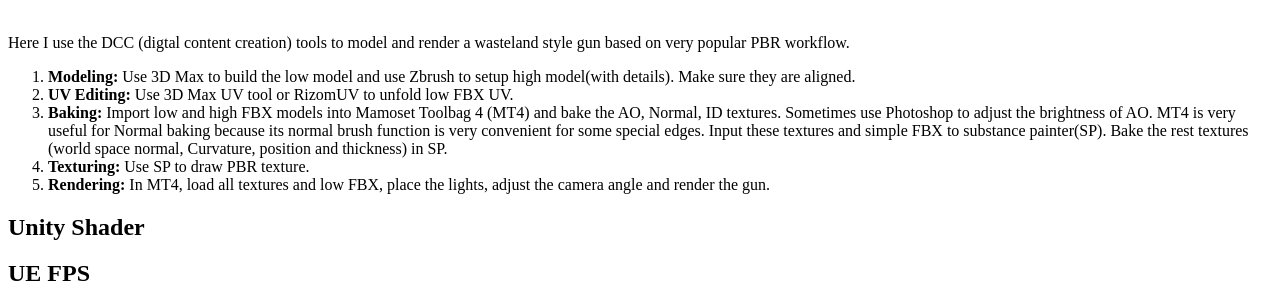
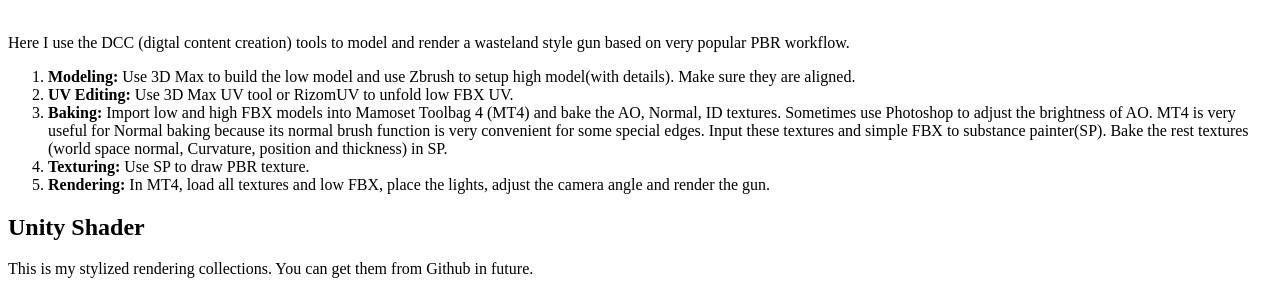
Before and after one commit to swang81/swang81.github.io, a Jekyll site: the page built from gameengines.md, in a window 1280 px wide and 900 px high, scrolled down 652 px, cut to the strip 0-303 px from the top of the window. Built offline with Jekyll 4.4.1, drawn with Linux system fonts in a browser that asks for light colours; nearby versions of some CDN libraries; comment, search, counter and statistics services are not loaded.

Commit message:
Update gameengines.md

```diff
--- a/gameengines.md
+++ b/gameengines.md
@@ -23,6 +23,8 @@
 
 ## Unity Shader
 
+This is my stylized rendering collections. You can get them from Github in future.
+
 
 
 ## UE FPS
```
